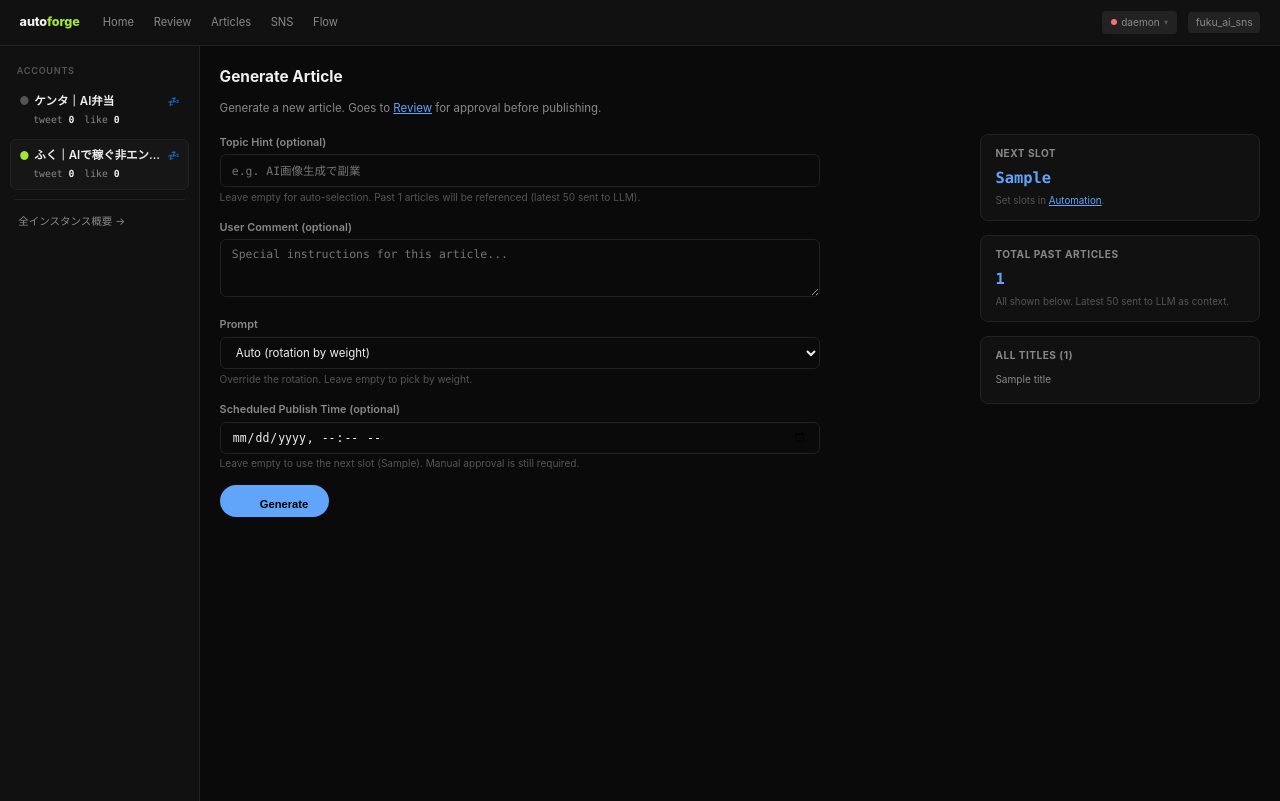
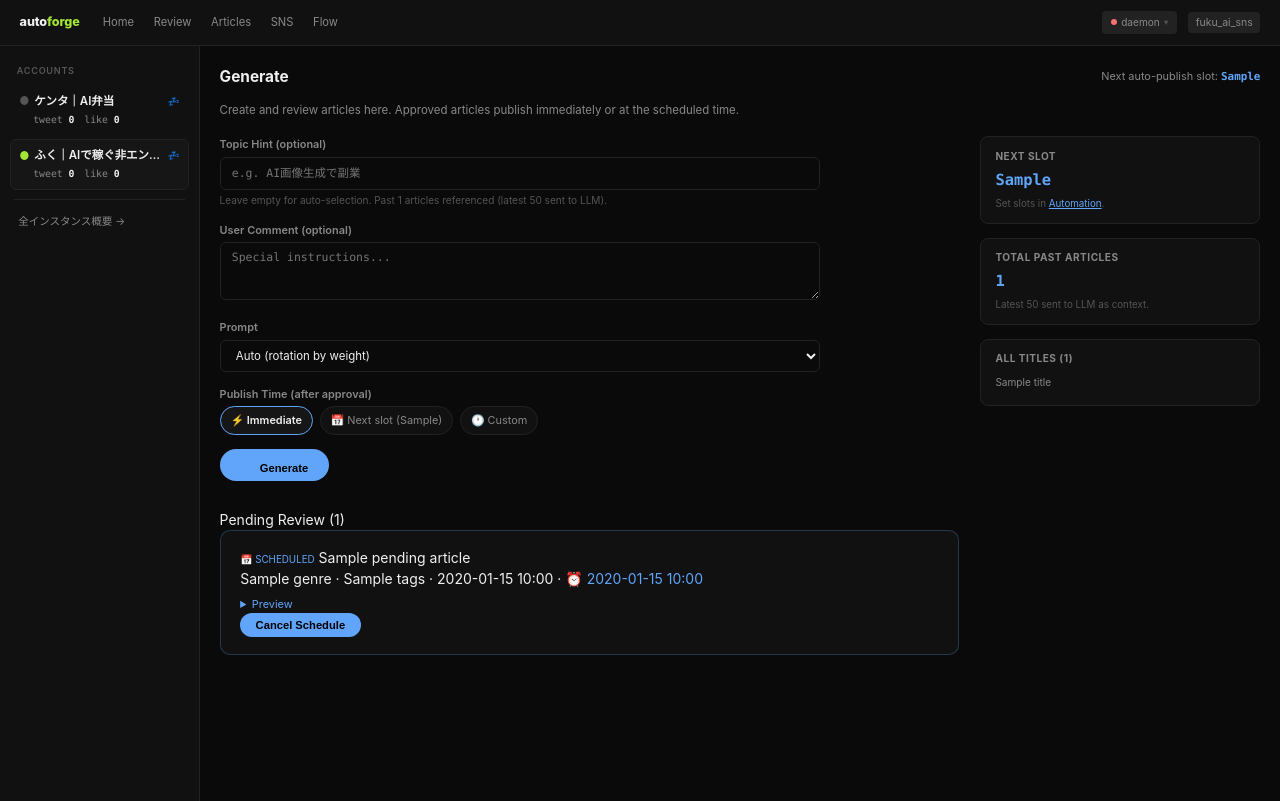
Before and after one commit to k-tsu1007/autoforge, a FastAPI app: template services/publisher/templates/generate.html in a window 1280 px wide. Run offline with FastAPI, Linux system fonts and the light colour scheme; the template is opened without the code that fills it: most values are stand-ins (such as "Sample title", 1, 10 or a date in 2020).

Commit message:
feat: Review を Generate に統合、投稿時刻に Immediate オプション追加
Automation (自動生成→投稿) は承認不要で常に即時投稿。
手動生成の Review ページは Generate ページ下部に統合。

- /poll (drafts/) から review_mode チェックを削除: 常に即時投稿
- /settings から Review Mode トグルを削除
- /review は /generate へ 301 リダイレクト
- /generate ページ:
  - 下部に pending_review / approved 記事を表示
  - 承認・却下・再生成ボタン (HTMX)
  - Publish Time のラジオ: Immediate / Next slot / Custom
  - Immediate なら即時投稿、他は scheduled_at に設定
- ナビから Review を削除
- base.html の Review リンクを /generate に変更

```diff
--- a/services/publisher/templates/base.html
+++ b/services/publisher/templates/base.html
@@ -160,7 +160,6 @@ textarea:focus, input:focus { outline: none; border-color: var(--blue); }
   <div class="hdr-logo"><span>Publisher</span> &middot; {{ instance }}</div>
   <nav class="hdr-nav">
     <a href="/" class="{% if active == 'home' %}active{% endif %}">Home</a>
-    <a href="/review" class="{% if active == 'review' %}active{% endif %}">Review</a>
     <a href="/generate" class="{% if active == 'generate' %}active{% endif %}">Generate</a>
     <a href="/prompts" class="{% if active == 'prompts' %}active{% endif %}">Prompts</a>
     <a href="/settings" class="{% if active == 'settings' %}active{% endif %}">Automation</a>
--- a/services/publisher/templates/generate.html
+++ b/services/publisher/templates/generate.html
@@ -22,14 +22,37 @@
 .recent-list { font-size: .72rem; color: var(--muted); line-height: 1.7; max-height: 360px; overflow-y: auto; padding-right: .3rem; }
 .recent-list div { padding: .2rem 0; border-bottom: 1px solid var(--border); }
 .recent-list div:last-child { border-bottom: none; }
+
+/* Schedule radio */
+.sched-radio { display: flex; gap: .5rem; margin-bottom: .3rem; flex-wrap: wrap; }
+.sched-radio label {
+  display: inline-flex; align-items: center; gap: .3rem;
+  padding: .35rem .7rem; background: var(--surface); border: 1px solid var(--border);
+  border-radius: 999px; cursor: pointer; font-size: .78rem; color: var(--muted);
+}
+.sched-radio input { display: none; }
+.sched-radio input:checked + span { color: var(--text); font-weight: 600; }
+.sched-radio label:has(input:checked) { border-color: var(--blue); background: var(--surface2); }
+.sched-custom { display: none; margin-top: .5rem; }
+.sched-custom.show { display: block; }
+
+/* Pending list */
+.preview { max-height: 180px; overflow-y: auto; padding: .7rem; background: var(--bg); border-radius: 6px; margin-top: .5rem; font-size: .78rem; line-height: 1.7; color: var(--muted); white-space: pre-wrap; }
+.card.approved { border-color: #60a5fa44; }
+.card.rejected { opacity: .5; }
+.regen-panel { margin-top: .6rem; display: none; }
+.regen-panel.open { display: block; }
 </style>
 {% endblock %}
 
 {% block content %}
 
-<h2 style="margin-top:0;font-size:1.1rem;">Generate Article</h2>
+<div style="display:flex;justify-content:space-between;align-items:center;margin-bottom:1rem;flex-wrap:wrap;gap:.5rem;">
+  <h2 style="margin:0;font-size:1.1rem;">Generate</h2>
+  <span style="font-size:.78rem;color:var(--muted);">Next auto-publish slot: <strong style="color:var(--blue);font-family:var(--font-mono);">{{ next_slot }}</strong></span>
+</div>
 <p style="color:var(--muted);font-size:.82rem;margin-bottom:1.2rem;">
-  Generate a new article. Goes to <a href="/review">Review</a> for approval before publishing.
+  Create and review articles here. Approved articles publish immediately or at the scheduled time.
 </p>
 
 <div class="gen-layout">
@@ -40,12 +63,12 @@
       <div class="gen-field">
         <label class="gen-label">Topic Hint (optional)</label>
         <input type="text" class="gen-input" name="topic_hint" placeholder="e.g. AI画像生成で副業">
-        <div class="gen-hint">Leave empty for auto-selection. Past {{ total_articles }} articles will be referenced (latest 50 sent to LLM).</div>
+        <div class="gen-hint">Leave empty for auto-selection. Past {{ total_articles }} articles referenced (latest 50 sent to LLM).</div>
       </div>
 
       <div class="gen-field">
         <label class="gen-label">User Comment (optional)</label>
-        <textarea class="gen-input" name="user_comment" rows="3" placeholder="Special instructions for this article..." style="font-family:var(--font-mono);"></textarea>
+        <textarea class="gen-input" name="user_comment" rows="3" placeholder="Special instructions..." style="font-family:var(--font-mono);"></textarea>
       </div>
 
       {% if prompt_choices %}
@@ -57,14 +80,25 @@
           <option value="{{ p.name }}">{{ p.label }} (weight: {{ p.weight }})</option>
           {% endfor %}
         </select>
-        <div class="gen-hint">Override the rotation. Leave empty to pick by weight.</div>
       </div>
       {% endif %}
 
       <div class="gen-field">
-        <label class="gen-label">Scheduled Publish Time (optional)</label>
-        <input type="datetime-local" class="gen-input" name="scheduled_at">
-        <div class="gen-hint">Leave empty to use the next slot ({{ next_slot }}). Manual approval is still required.</div>
+        <label class="gen-label">Publish Time (after approval)</label>
+        <div class="sched-radio">
+          <label><input type="radio" name="schedule_mode" value="immediate" checked
+                        onchange="document.getElementById('sched-custom').classList.remove('show')">
+            <span>⚡ Immediate</span></label>
+          <label><input type="radio" name="schedule_mode" value="next_slot"
+                        onchange="document.getElementById('sched-custom').classList.remove('show')">
+            <span>📅 Next slot ({{ next_slot }})</span></label>
+          <label><input type="radio" name="schedule_mode" value="custom"
+                        onchange="document.getElementById('sched-custom').classList.add('show')">
+            <span>🕐 Custom</span></label>
+        </div>
+        <div id="sched-custom" class="sched-custom">
+          <input type="datetime-local" class="gen-input" name="scheduled_at">
+        </div>
       </div>
 
       <button type="submit" class="btn btn-primary" style="padding:.5rem 1.5rem;">
@@ -74,6 +108,62 @@
     </form>
 
     <div id="gen-result" class="gen-result"></div>
+
+    {# ─── Pending / Scheduled articles ─── #}
+    {% if pending_articles %}
+    <div style="margin-top:2rem;">
+      <div class="section-hd">Pending Review ({{ pending_articles|length }})</div>
+      {% for a in pending_articles %}
+      <div class="card{% if a.status == 'approved' %} approved{% endif %}" id="card-{{ a.note_id }}">
+        <div class="card-title">
+          {% if a.status == 'approved' %}<span style="color:var(--blue);font-size:.7rem;">📅 SCHEDULED</span> {% endif %}
+          {{ a.title }}
+        </div>
+        <div class="card-meta">
+          {{ a.genre }}
+          {% if a.tags %} &middot; {{ a.tags[:80] }}{% endif %}
+          &middot; {{ a.created_at[:16] }}
+          {% if a.published_at %} &middot; <span style="color:var(--blue);">⏰ {{ a.published_at[:16] }}</span>{% endif %}
+        </div>
+        <details style="margin-top:.5rem;">
+          <summary style="font-size:.78rem;color:var(--blue);cursor:pointer;">Preview</summary>
+          <div class="preview">{{ a.free_content[:2000] }}</div>
+          {% if a.paid_content %}
+          <div style="font-size:.72rem;color:var(--yellow);margin-top:.3rem;">+ Paid section ({{ a.paid_content|length }} chars)</div>
+          {% endif %}
+        </details>
+        <div class="card-actions">
+          {% if a.status == 'approved' %}
+          <button class="btn btn-ng"
+                  hx-post="/review/{{ a.note_id }}/reject"
+                  hx-target="#card-{{ a.note_id }}" hx-swap="outerHTML"
+                  hx-confirm="Cancel this scheduled post?">Cancel Schedule</button>
+          {% else %}
+          <button class="btn btn-ok"
+                  hx-post="/review/{{ a.note_id }}/approve"
+                  hx-target="#card-{{ a.note_id }}" hx-swap="outerHTML"
+                  hx-confirm="Publish or schedule this article?">Approve</button>
+          <button class="btn btn-ng"
+                  hx-post="/review/{{ a.note_id }}/reject"
+                  hx-target="#card-{{ a.note_id }}" hx-swap="outerHTML">Reject</button>
+          <button class="btn btn-regen"
+                  onclick="this.closest('.card').querySelector('.regen-panel').classList.toggle('open')">Regenerate</button>
+          {% endif %}
+        </div>
+        <div class="regen-panel">
+          <form hx-post="/review/{{ a.note_id }}/regenerate"
+                hx-target="#card-{{ a.note_id }}" hx-swap="outerHTML" style="margin-top:.5rem;">
+            <textarea name="user_comment" rows="3" placeholder="Regeneration instructions..."></textarea>
+            <div style="margin-top:.4rem;">
+              <button type="submit" class="btn btn-primary">Regenerate</button>
+            </div>
+          </form>
+        </div>
+      </div>
+      {% endfor %}
+    </div>
+    {% endif %}
+
   </div>
 
   <aside>
@@ -89,7 +179,7 @@
       <h4>Total Past Articles</h4>
       <div class="info-val">{{ total_articles }}</div>
       <div style="font-size:.7rem;color:var(--dim);margin-top:.3rem;">
-        All shown below. Latest 50 sent to LLM as context.
+        Latest 50 sent to LLM as context.
       </div>
     </div>
 
--- a/services/publisher/templates/index.html
+++ b/services/publisher/templates/index.html
@@ -6,7 +6,7 @@
   <h2 style="margin:0;font-size:1.1rem;">Dashboard</h2>
   <div style="display:flex;gap:.5rem;">
     <a href="/generate" class="btn btn-primary">+ Generate</a>
-    {% if pending_count > 0 %}<a href="/review" class="btn btn-ok">Review ({{ pending_count }})</a>{% endif %}
+    {% if pending_count > 0 %}<a href="/generate" class="btn btn-ok">Review ({{ pending_count }})</a>{% endif %}
   </div>
 </div>
 
@@ -36,7 +36,7 @@
   <div class="card-title">{{ a.title }}</div>
   <div class="card-meta">{{ a.genre }} &middot; {{ a.created_at[:16] }}</div>
   <div class="card-actions">
-    <a href="/review" class="btn btn-ok">Review</a>
+    <a href="/generate" class="btn btn-ok">Review</a>
   </div>
 </div>
 {% endfor %}
```
Also changed, not shown: services/publisher/server.py (+69 -53 lines), services/publisher/templates/settings.html (+1 -12 lines).
